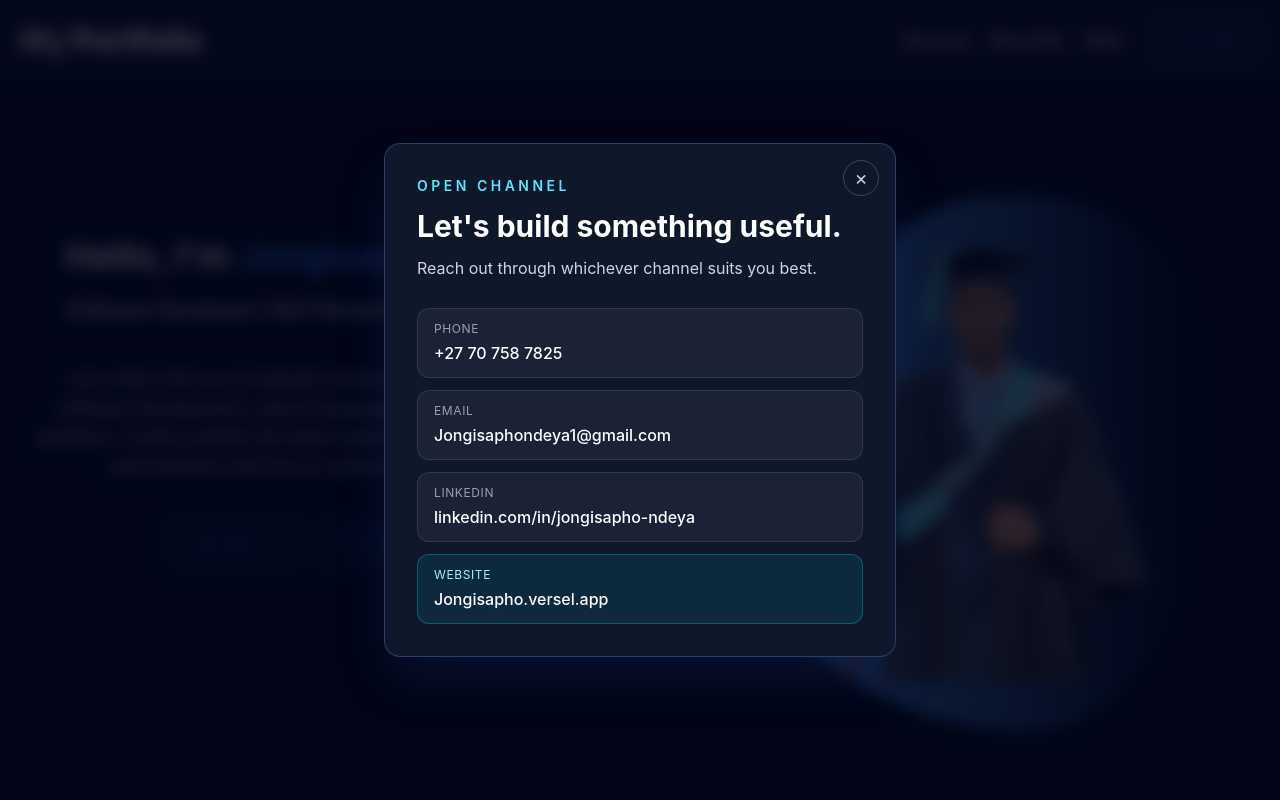
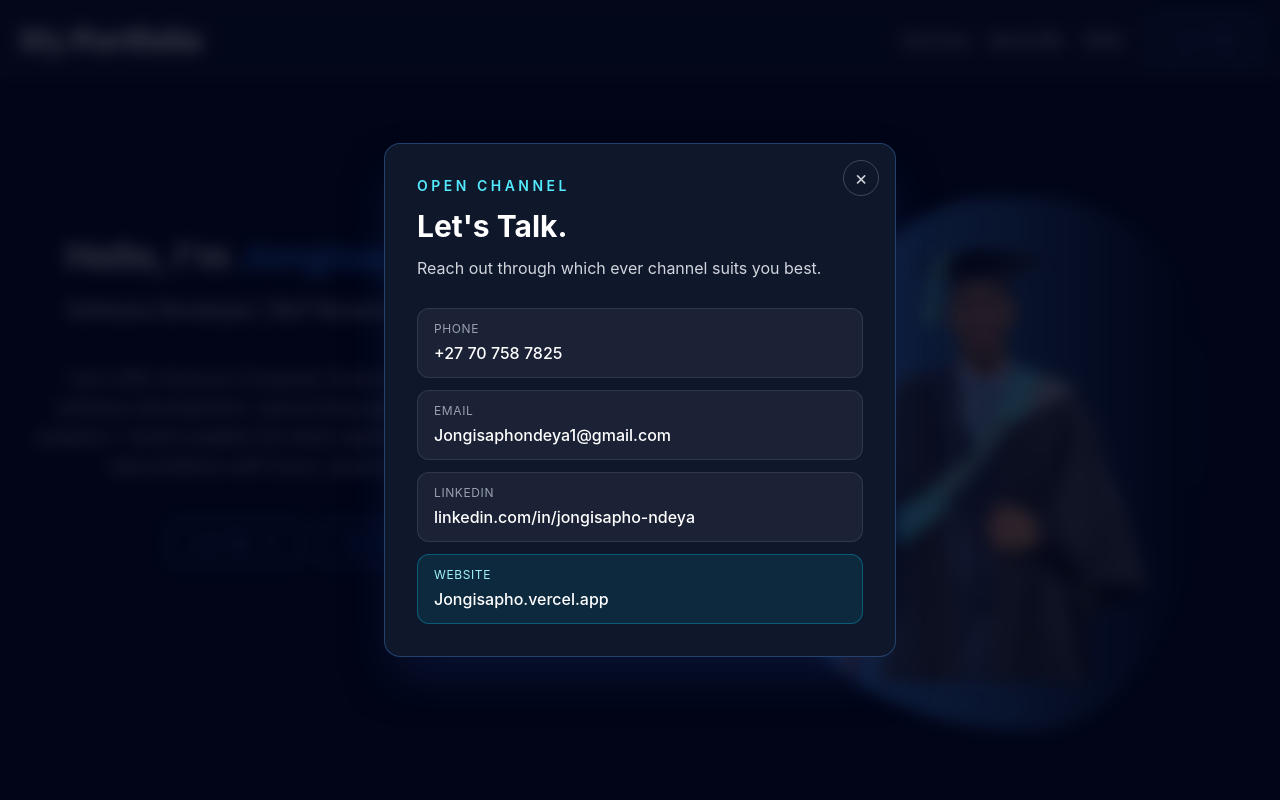
Before and after one commit to Jongisapho/Portfolio, a Vue app: page / in a window 1280 px wide. Both pictures are taken after a click on the button "Lets Talk". Shown: the top 800 px of the page. Built offline with nearby package versions, Linux system fonts and the light colour scheme.

Commit message:
Updates Typo and Wording

```diff
--- a/src/components/Hero.vue
+++ b/src/components/Hero.vue
@@ -67,8 +67,8 @@
 
                     <div v-if="activeModal === 'contact'">
                         <p class="text-sm font-semibold uppercase tracking-[0.25em] text-cyan-300">Open channel</p>
-                        <h2 id="contact-modal-title" class="mt-3 text-3xl font-bold">Let's build something useful.</h2>
-                        <p class="mt-3 text-gray-300">Reach out through whichever channel suits you best.</p>
+                        <h2 id="contact-modal-title" class="mt-3 text-3xl font-bold">Let's Talk.</h2>
+                        <p class="mt-3 text-gray-300">Reach out through which ever channel suits you best.</p>
                         <div class="mt-7 grid gap-3">
                             <a href="tel:+27707587825" class="rounded-xl border border-white/10 bg-white/5 px-4 py-3 transition hover:border-blue-400/60 hover:bg-blue-500/10">
                                 <span class="block text-xs uppercase tracking-wider text-gray-400">Phone</span>
@@ -84,7 +84,7 @@
                             </a>
                             <a href="https://jongisapho.versel.app" target="_blank" rel="noreferrer" class="rounded-xl border border-cyan-400/30 bg-cyan-400/10 px-4 py-3 transition hover:border-cyan-300 hover:bg-cyan-400/20">
                                 <span class="block text-xs uppercase tracking-wider text-cyan-200">Website</span>
-                                <span class="mt-1 block break-all font-medium">Jongisapho.versel.app</span>
+                                <span class="mt-1 block break-all font-medium">Jongisapho.vercel.app</span>
                             </a>
                         </div>
                     </div>
```
